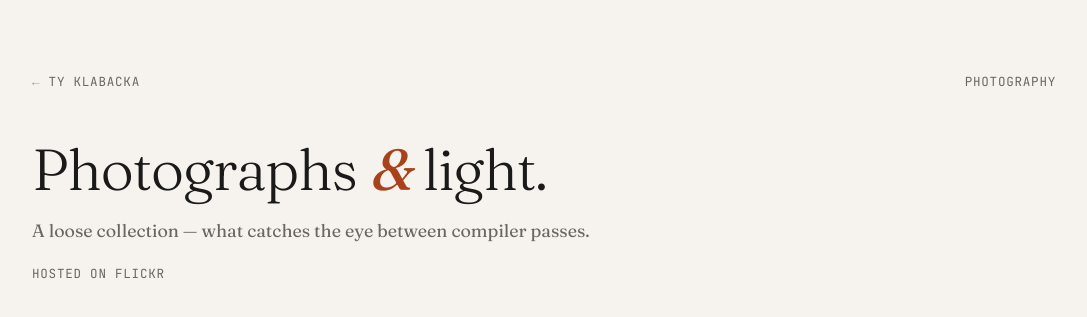
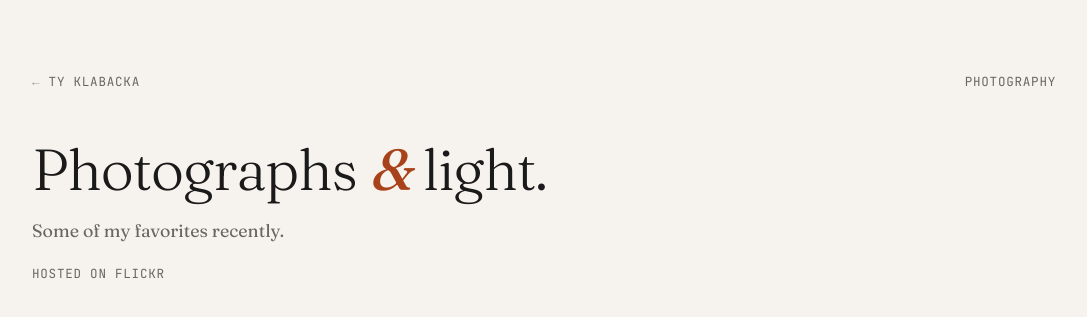
Before and after one commit to tklaback/tklaback.github.io, a plain HTML site: page photography.html in a window 1280 px wide. Shown: the top 317 px of the page, without its empty margins (96-1183 px from the left). Drawn offline with Linux system fonts and the light colour scheme.

Commit message:
Update tagline in photography.html

```diff
--- a/photography.html
+++ b/photography.html
@@ -219,7 +219,7 @@
     <header>
       <h1>Photographs <em>&amp;</em> light.</h1>
       <p class="tagline">
-        A loose collection — what catches the eye between compiler passes.
+        Some of my favorites recently.
       </p>
       <p class="meta">
         Hosted on Flickr
```
